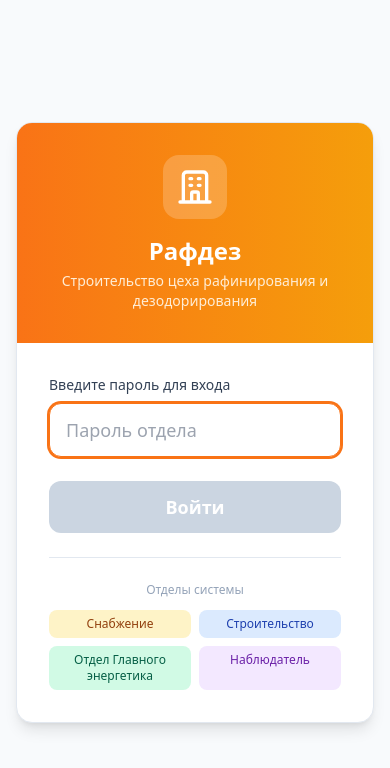
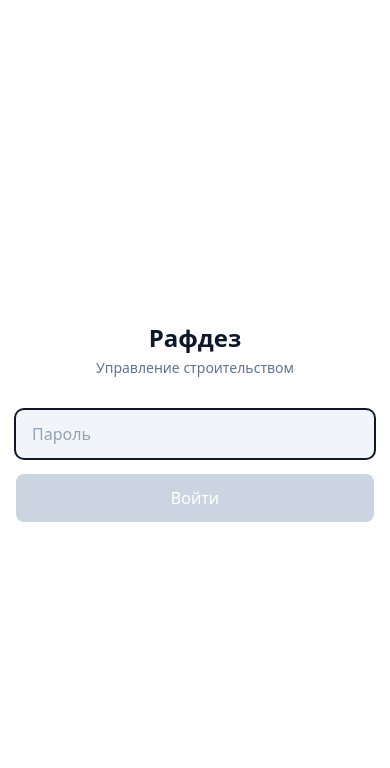
Before and after one commit to xaaknazar/AltynShyghys, a Next.js app in the folder rafdez-app/: page / in a window 390 px wide. Shown: the top 768 px of the page. Built offline with nearby package versions, Linux system fonts and the light colour scheme.

Commit message:
Упрощён дизайн экрана входа Рафдез - минималистичный и адаптивный
https://claude.ai/code/session_014FqKWtoxEdfNugaGsj3KZ2

```diff
--- a/rafdez-app/app/page.tsx
+++ b/rafdez-app/app/page.tsx
@@ -329,25 +329,16 @@ export default function RafdezPage() {
   // === ЭКРАН ВХОДА ===
   if (!userRole) {
     return (
-      <div className="min-h-screen bg-slate-50 flex items-center justify-center p-4">
-        <div className="bg-white rounded-2xl shadow-lg border border-slate-200 w-full max-w-md overflow-hidden">
-          {/* Шапка */}
-          <div className="bg-gradient-to-r from-orange-500 to-amber-500 px-8 py-8 text-center">
-            <div className="w-16 h-16 bg-white/20 rounded-2xl flex items-center justify-center mx-auto mb-4">
-              <svg className="w-10 h-10 text-white" fill="none" stroke="currentColor" viewBox="0 0 24 24">
-                <path strokeLinecap="round" strokeLinejoin="round" strokeWidth={2} d="M19 21V5a2 2 0 00-2-2H7a2 2 0 00-2 2v16m14 0h2m-2 0h-5m-9 0H3m2 0h5M9 7h1m-1 4h1m4-4h1m-1 4h1m-5 10v-5a1 1 0 011-1h2a1 1 0 011 1v5m-4 0h4" />
-              </svg>
-            </div>
-            <h1 className="text-2xl font-bold text-white">Рафдез</h1>
-            <p className="text-orange-100 text-sm mt-1">Строительство цеха рафинирования и дезодорирования</p>
+      <div className="min-h-screen bg-white flex flex-col items-center justify-center px-4 py-8">
+        <div className="w-full max-w-sm">
+          {/* Заголовок */}
+          <div className="text-center mb-8">
+            <h1 className="text-2xl font-bold text-slate-900">Рафдез</h1>
+            <p className="text-slate-500 text-sm mt-1">Управление строительством</p>
           </div>
 
-          {/* Форма входа */}
-          <div className="p-8">
-            <div className="mb-6">
-              <label className="block text-sm font-medium text-slate-700 mb-2">
-                Введите пароль для входа
-              </label>
+          {/* Поле пароля */}
+          <div className="space-y-4">
             <input
               type="password"
               value={loginPassword}
@@ -358,33 +349,20 @@ export default function RafdezPage() {
               onKeyDown={(e) => {
                 if (e.key === 'Enter') handleLogin();
               }}
-                className="w-full px-4 py-3 border border-slate-300 rounded-xl focus:outline-none focus:ring-2 focus:ring-orange-500 focus:border-orange-500 text-lg"
-                placeholder="Пароль отдела"
+              className="w-full h-12 px-4 bg-slate-100 border-0 rounded-lg focus:outline-none focus:ring-2 focus:ring-slate-900 text-base placeholder:text-slate-400"
+              placeholder="Пароль"
               autoFocus
             />
             {loginError && (
-                <p className="mt-2 text-sm text-red-600 font-medium">{loginError}</p>
+              <p className="text-sm text-red-500">{loginError}</p>
             )}
-            </div>
             <button
               onClick={handleLogin}
               disabled={!loginPassword}
-              className="w-full py-3 bg-orange-500 hover:bg-orange-600 disabled:bg-slate-300 text-white rounded-xl font-semibold text-lg transition-colors"
+              className="w-full h-12 bg-slate-900 hover:bg-slate-800 disabled:bg-slate-300 text-white rounded-lg font-medium text-base transition-colors"
             >
               Войти
             </button>
-
-            {/* Подсказка по ролям */}
-            <div className="mt-6 pt-6 border-t border-slate-200">
-              <p className="text-xs text-slate-400 text-center mb-3">Отделы системы</p>
-              <div className="grid grid-cols-2 gap-2">
-                {Object.entries(ROLES).map(([, role]) => (
-                  <div key={role.label} className={`px-3 py-1.5 rounded-lg text-xs font-medium text-center ${role.color}`}>
-                    {role.label}
-                  </div>
-                ))}
-              </div>
-            </div>
           </div>
         </div>
       </div>
```
Lines whose indentation alone changed are shown as unchanged.
